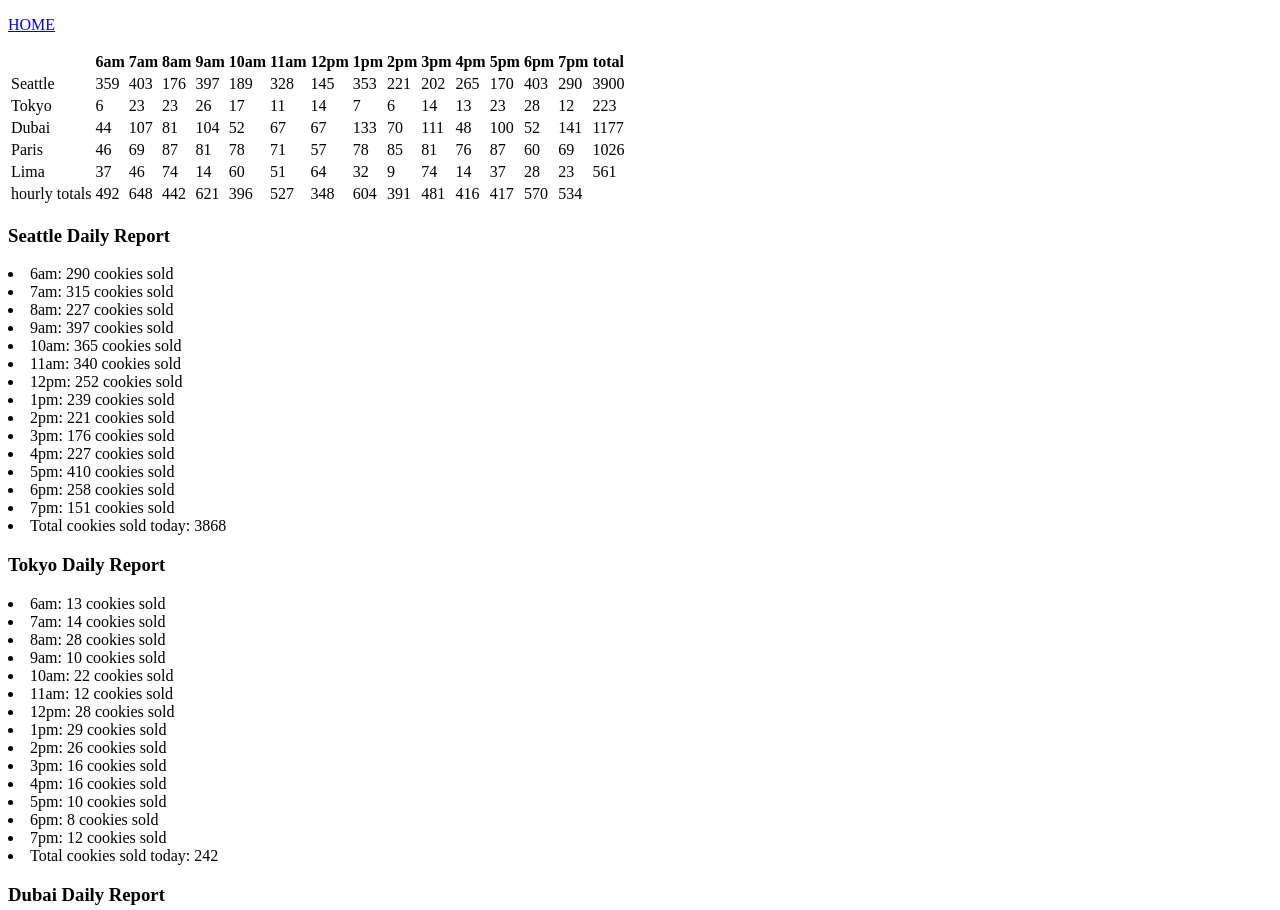
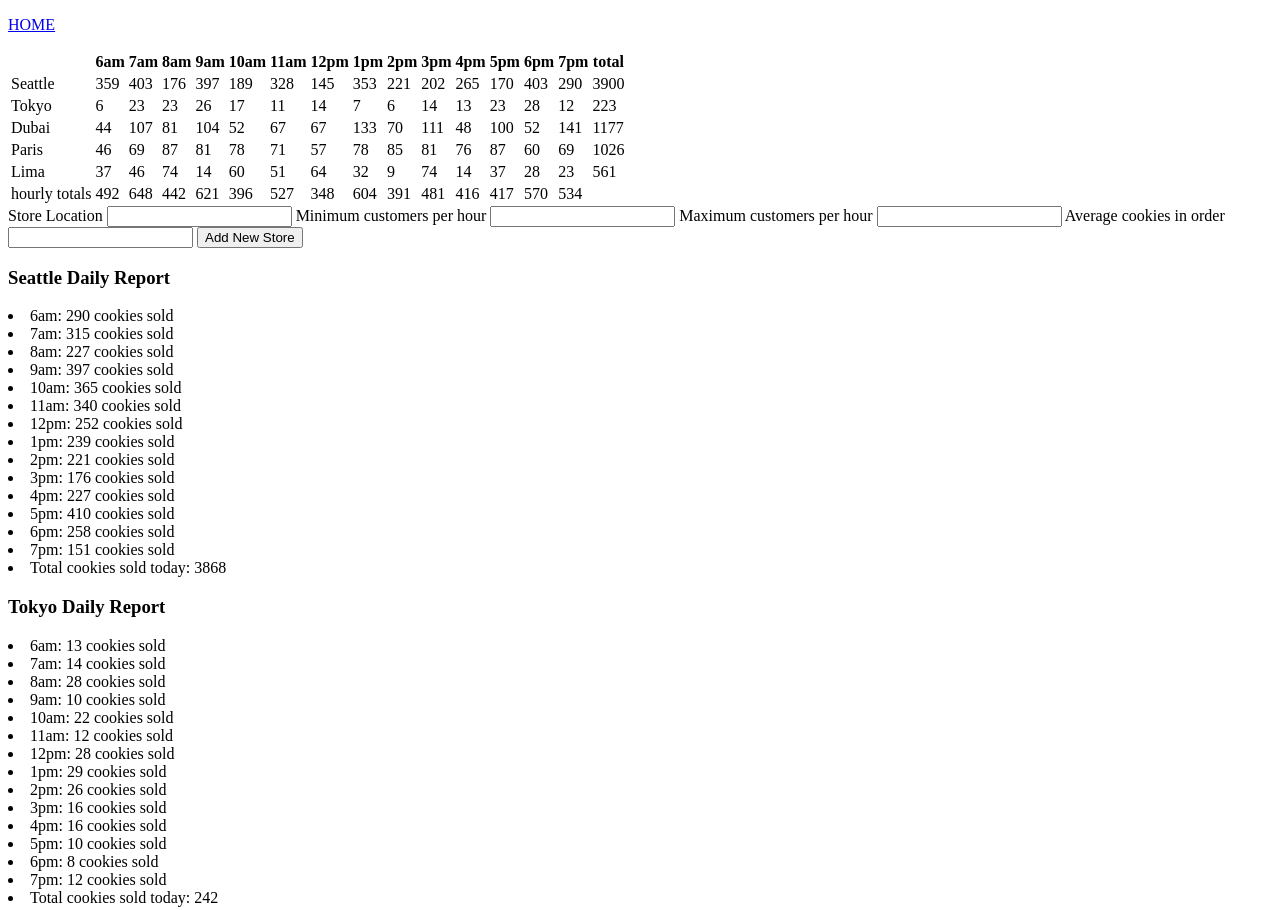
Before and after one commit to sam-thurman/cookie-stand, a plain HTML site: page sales.html in a window 1280 px wide. Shown: the top 910 px of the page. Drawn offline with Linux system fonts and the light colour scheme.

Commit message:
made forms for adding new store, submitted info does nothing rn

```diff
--- a/app.js
+++ b/app.js
@@ -1,6 +1,7 @@
 'use strict'
 
 var timeOfDay = ['6am','7am','8am','9am','10am','11am','12pm','1pm','2pm','3pm','4pm','5pm','6pm','7pm',];
+
 var stores= [seattle, tokyo, dubai, paris, lima];
 var totals = [];
 function getRandomInt(min, max) {
--- a/sales.html
+++ b/sales.html
@@ -8,9 +8,21 @@
         <a href="./index.html">HOME</a>
     </p>
 </header>
+
 <table id="table-report">
 
 </table>
+<form id="new-store-form">
+        <label for="store"> Store Location</label>
+        <input name="store" type="text"/>
+        <label for="min hourly customer"> Minimum customers per hour </label>
+        <input name="min hourly customer" type="text"/>
+        <label for="max hourly customer"> Maximum customers per hour </label>
+        <input name="max hourly customer" type="text"/>
+        <label for="avg cookies/hr"> Average cookies in order </label>
+        <input name="avg cookies/hr" type="text"/>
+        <button type="submit"> Add New Store </button>
+</form>
 <article>
     <div id='seattle-report'>
     </div>
```
